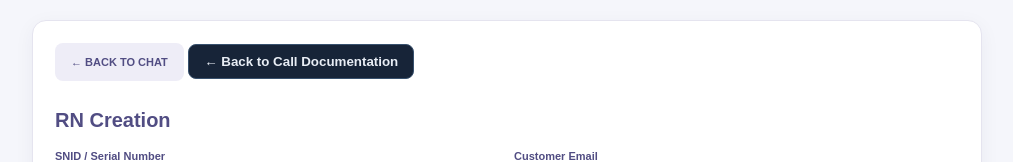
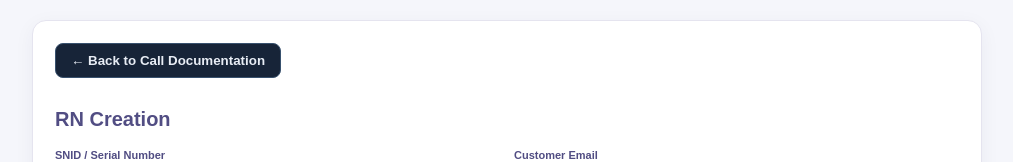
Before and after one commit to 1Eilyk1/Documentation-Forms, a plain HTML site: page rn-creation.html in a window 1280 px wide. Shown: the top 162 px of the page, without its empty margins (133-1146 px from the left). Drawn offline with Linux system fonts and the light colour scheme.

Commit message:
Update rn-creation.html

```diff
--- a/rn-creation.html
+++ b/rn-creation.html
@@ -68,7 +68,6 @@ body{padding:10px}
 <div class="rn-container">
 
 <section class="rn-panel">
-    <button type="button" class="rn-btn secondary" id="rnBackToChat">← BACK TO CHAT</button>
     <button type="button"
       onclick="window.location.href='index.html'"
       style="margin-bottom:12px;padding:9px 15px;border-radius:8px;
```
